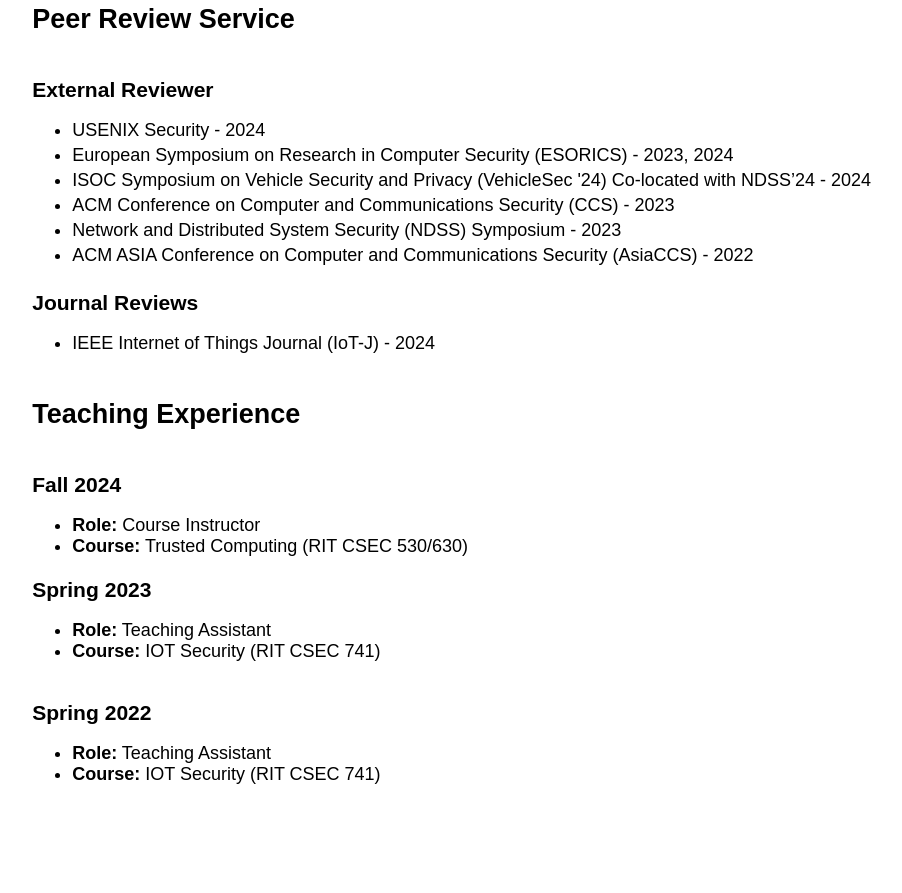
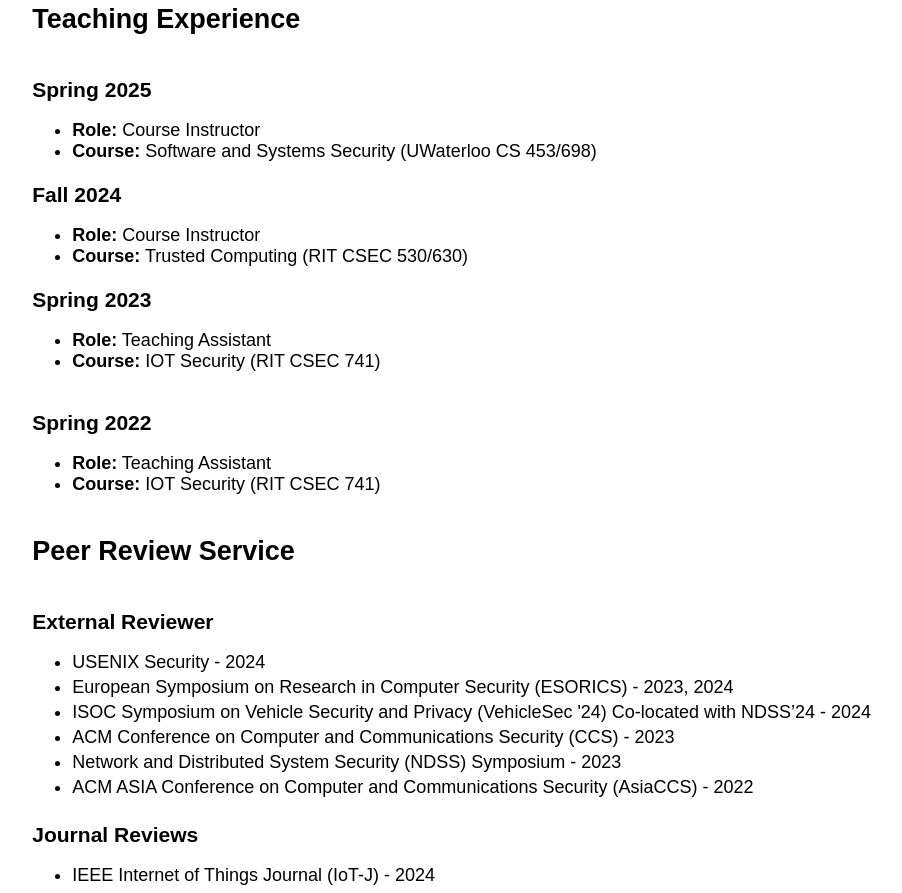
Before and after one commit to adamicaulfield/adamicaulfield.github.io, a plain HTML site: page experiences.html in a window 1280 px wide. Shown: the part 556-1449 px from the top of the page, without its empty margins (59-961 px from the left). Drawn offline with Linux system fonts and the light colour scheme.

Commit message:
update teaching

```diff
--- a/experiences.html
+++ b/experiences.html
@@ -39,24 +39,13 @@
 
 <div class="main-content">
 
-	<h2>Peer Review Service</h2>
+	<h2>Teaching Experience</h2>
 
-	<h3 style="margin-bottom:0px">External Reviewer</h3>
+	<h3 style="margin-bottom:0px">Spring 2025</h3>
 	<ul style="margin-bottom:0px">
-		<li style="margin-bottom:4px">USENIX Security - 2024</li>
-		<li style="margin-bottom:4px">European Symposium on Research in Computer Security (ESORICS) - 2023, 2024</li>
-		<li style="margin-bottom:4px">ISOC Symposium on Vehicle Security and Privacy (VehicleSec '24) Co-located with NDSS’24 - 2024</li>
-		<li style="margin-bottom:4px">ACM Conference on Computer and Communications Security (CCS) - 2023</li>
-		<li style="margin-bottom:4px">Network and Distributed System Security (NDSS) Symposium - 2023</li>
-		<li style="margin-bottom:4px">ACM ASIA Conference on Computer and Communications Security (AsiaCCS) - 2022</li>
+		<li><span style="font-weight:bold">Role:</span> Course Instructor</li>
+		<li><span style="font-weight:bold">Course:</span> Software and Systems Security (UWaterloo CS 453/698)</li>
 	</ul>
-
-	<h3 style="margin-bottom:0px">Journal Reviews</h3>
-	<ul style=>
-		<li style="margin-bottom:4px">IEEE Internet of Things Journal (IoT-J) - 2024</li>
-	</ul>
-
-	<h2>Teaching Experience</h2>
 
 	<h3 style="margin-bottom:0px">Fall 2024</h3>
 	<ul style="margin-bottom:0px">
@@ -76,6 +65,23 @@
 		<li><span style="font-weight:bold">Course:</span> IOT Security (RIT CSEC 741)</li>
 	</ul>
 
+	<h2>Peer Review Service</h2>
+
+	<h3 style="margin-bottom:0px">External Reviewer</h3>
+	<ul style="margin-bottom:0px">
+		<li style="margin-bottom:4px">USENIX Security - 2024</li>
+		<li style="margin-bottom:4px">European Symposium on Research in Computer Security (ESORICS) - 2023, 2024</li>
+		<li style="margin-bottom:4px">ISOC Symposium on Vehicle Security and Privacy (VehicleSec '24) Co-located with NDSS’24 - 2024</li>
+		<li style="margin-bottom:4px">ACM Conference on Computer and Communications Security (CCS) - 2023</li>
+		<li style="margin-bottom:4px">Network and Distributed System Security (NDSS) Symposium - 2023</li>
+		<li style="margin-bottom:4px">ACM ASIA Conference on Computer and Communications Security (AsiaCCS) - 2022</li>
+	</ul>
+
+	<h3 style="margin-bottom:0px">Journal Reviews</h3>
+	<ul style=>
+		<li style="margin-bottom:4px">IEEE Internet of Things Journal (IoT-J) - 2024</li>
+	</ul>
+
 </div>
 
 <p style="margin-left:96%; margin-top:5%"><span id="visitorCount">0</span></p>
```
